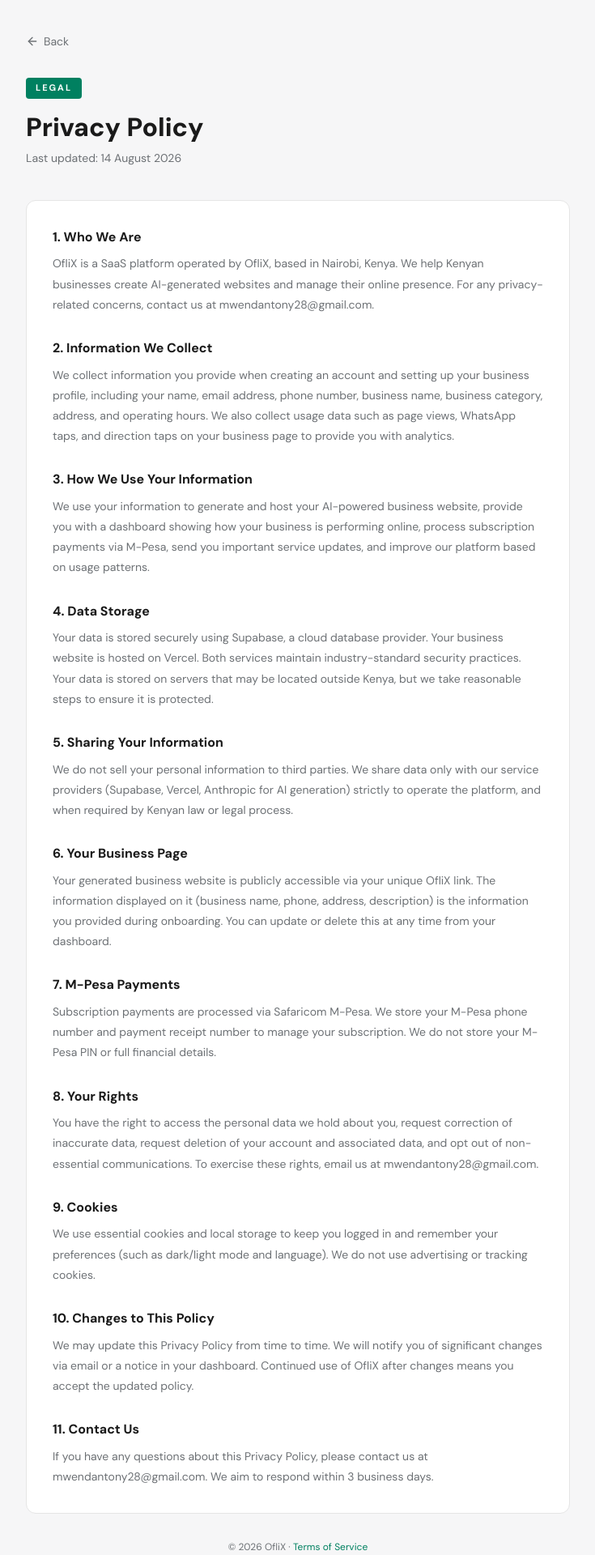
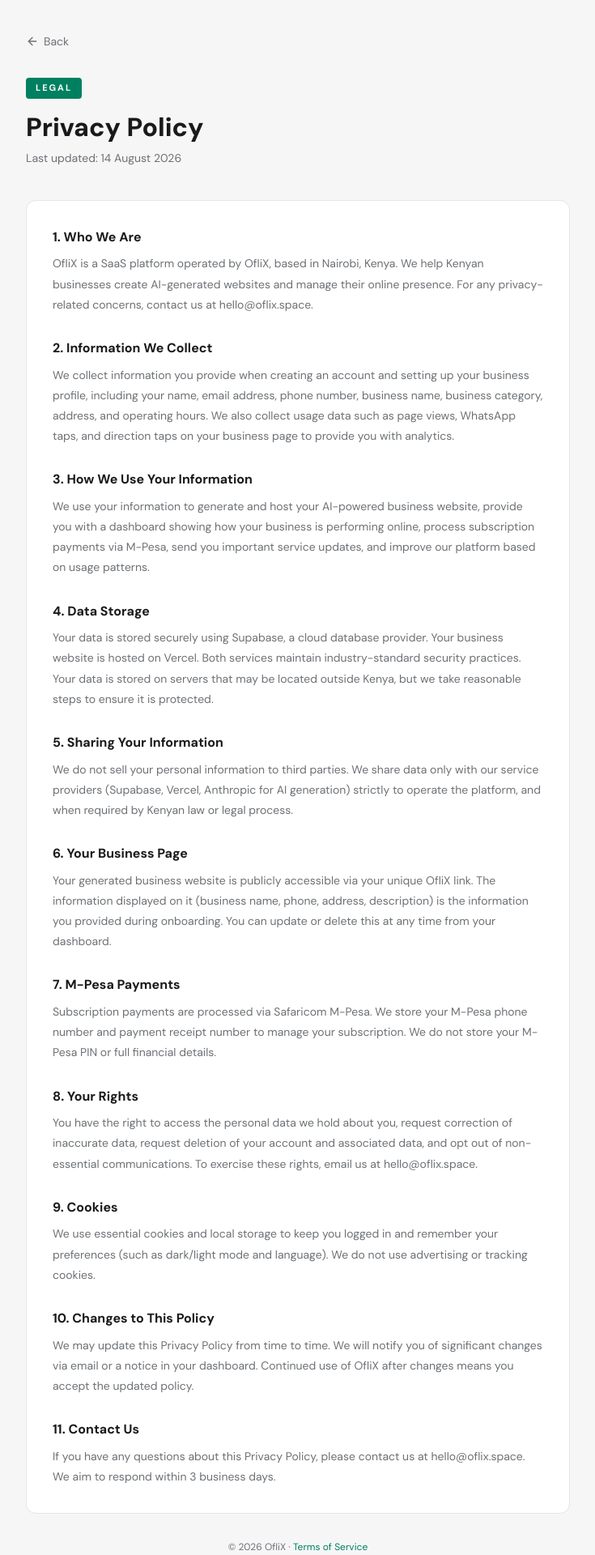
Before and after one commit to Mwenda-Projects/oflix-v2, a React (Vite) app: page /privacy in a window 1280 px wide. Shown: the top 1920 px of the page at 81% size, without its empty margins (272-1007 px from the left). Built offline with nearby package versions, Linux system fonts and the light colour scheme; no server answers.

Commit message:
remove personal email

```diff
--- a/src/pages/PrivacyPage.tsx
+++ b/src/pages/PrivacyPage.tsx
@@ -40,7 +40,7 @@ export default function PrivacyPage() {
           {[
             {
               title: '1. Who We Are',
-              body: 'OfliX is a SaaS platform operated by OfliX, based in Nairobi, Kenya. We help Kenyan businesses create AI-generated websites and manage their online presence. For any privacy-related concerns, contact us at mwendantony28@gmail.com.'
+              body: 'OfliX is a SaaS platform operated by OfliX, based in Nairobi, Kenya. We help Kenyan businesses create AI-generated websites and manage their online presence. For any privacy-related concerns, contact us at hello@oflix.space.'
             },
             {
               title: '2. Information We Collect',
@@ -68,7 +68,7 @@ export default function PrivacyPage() {
             },
             {
               title: '8. Your Rights',
-              body: 'You have the right to access the personal data we hold about you, request correction of inaccurate data, request deletion of your account and associated data, and opt out of non-essential communications. To exercise these rights, email us at mwendantony28@gmail.com.'
+              body: 'You have the right to access the personal data we hold about you, request correction of inaccurate data, request deletion of your account and associated data, and opt out of non-essential communications. To exercise these rights, email us at hello@oflix.space.'
             },
             {
               title: '9. Cookies',
@@ -80,7 +80,7 @@ export default function PrivacyPage() {
             },
             {
               title: '11. Contact Us',
-              body: 'If you have any questions about this Privacy Policy, please contact us at mwendantony28@gmail.com. We aim to respond within 3 business days.'
+              body: 'If you have any questions about this Privacy Policy, please contact us at hello@oflix.space. We aim to respond within 3 business days.'
             },
           ].map((section, i) => (
             <div key={i}>
--- a/src/pages/SettingsPage.tsx
+++ b/src/pages/SettingsPage.tsx
@@ -123,7 +123,7 @@ export default function SettingsPage() {
       navigate('/')
     } catch (err: any) {
       console.error(err)
-      setError('Failed to delete account. Please contact mwendantony28@gmail.com.')
+      setError('Failed to delete account. Please contact hello@oflix.space.')
       setDeletingAccount(false)
     }
   }
--- a/src/pages/TermsPage.tsx
+++ b/src/pages/TermsPage.tsx
@@ -84,7 +84,7 @@ export default function TermsPage() {
             },
             {
               title: '12. Governing Law',
-              body: 'These terms are governed by the laws of Kenya. Any disputes shall be resolved under Kenyan jurisdiction. For any questions about these terms, contact us at mwendantony28@gmail.com.'
+              body: 'These terms are governed by the laws of Kenya. Any disputes shall be resolved under Kenyan jurisdiction. For any questions about these terms, contact us at hello@oflix.space.'
             },
           ].map((section, i) => (
             <div key={i}>
```
